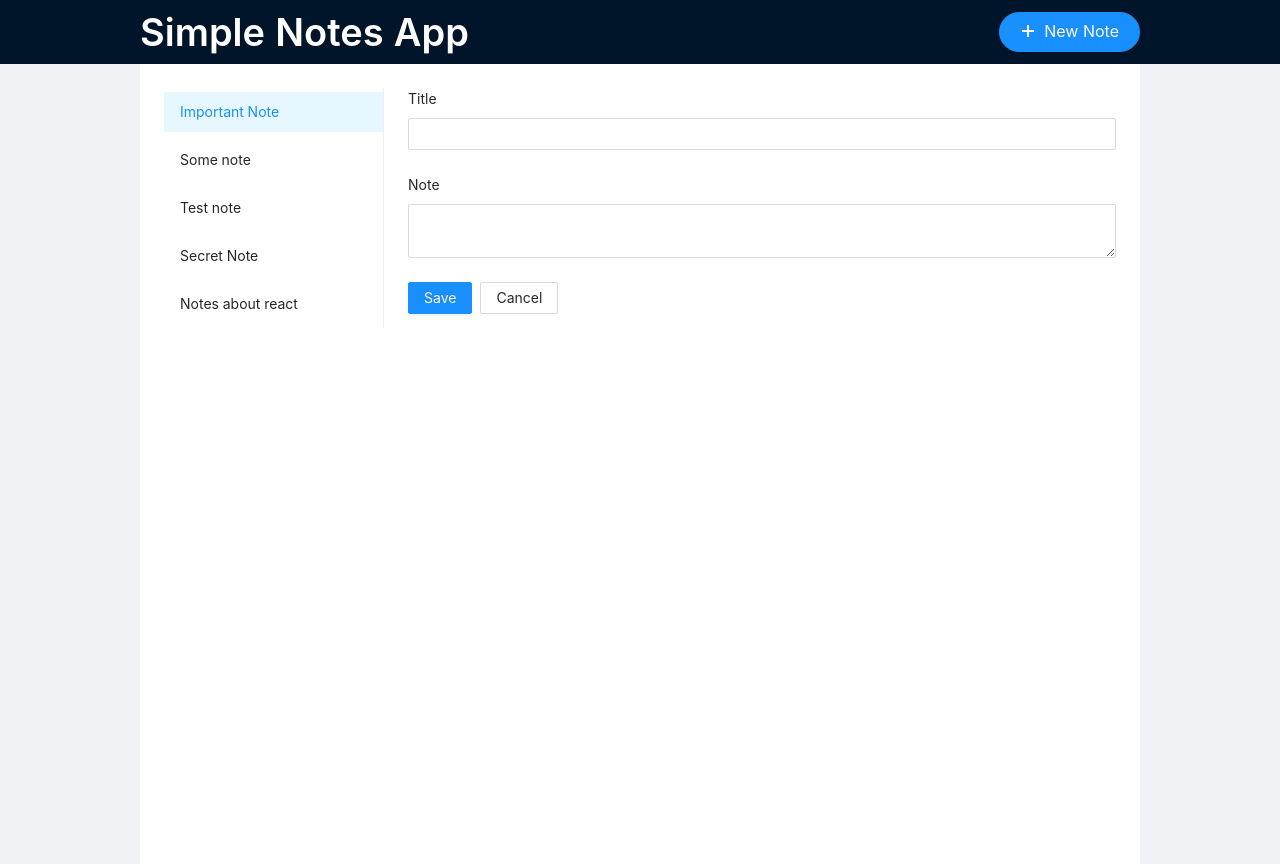
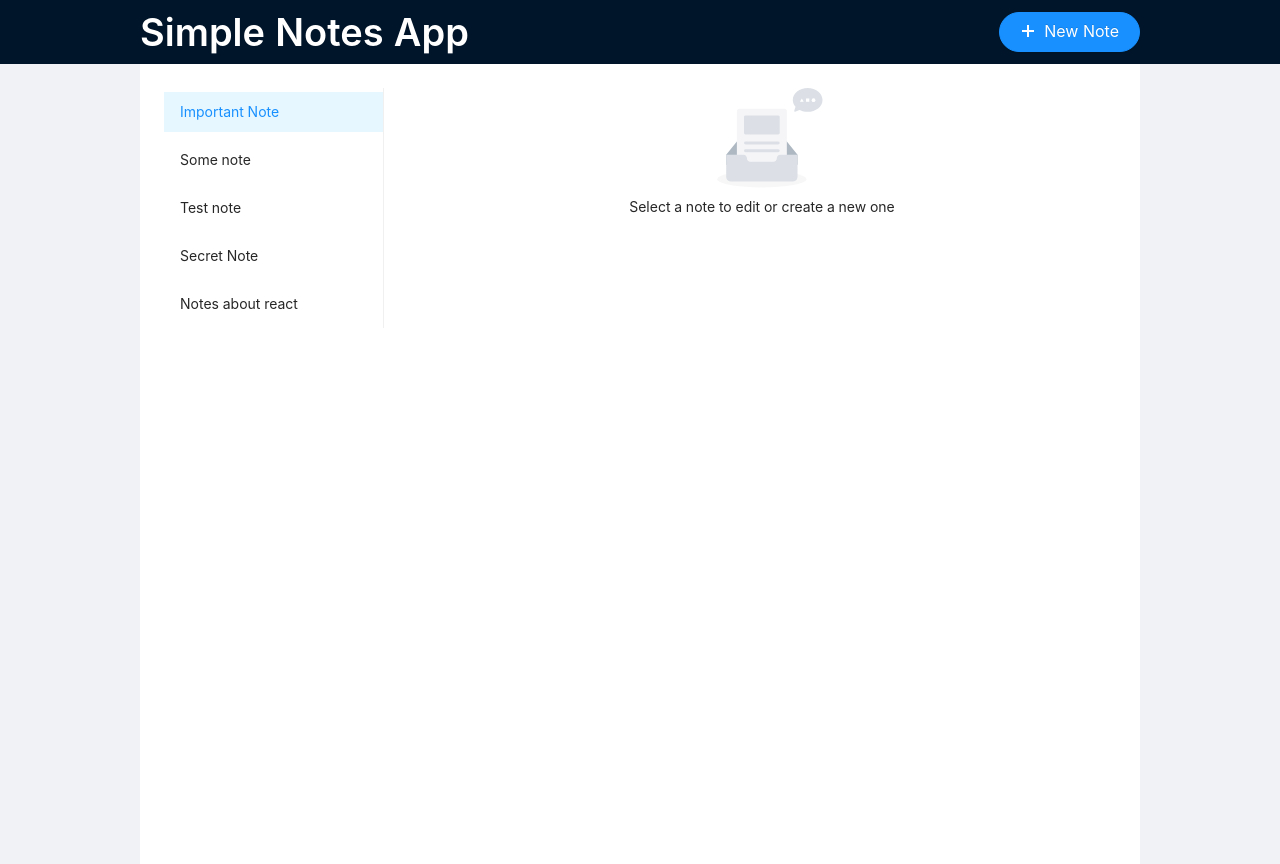
Before and after one commit to sitek94/simple-notes-app, a React (Create React App) app: page / in a window 1280 px wide. Built offline with nearby package versions, Linux system fonts and the light colour scheme.

Commit message:
show the notes and hide the form by default

```diff
--- a/src/components/app.tsx
+++ b/src/components/app.tsx
@@ -5,12 +5,12 @@ import notes from '../test/notes.json'
 import { NotesServices } from '../services/notes'
 import { Note } from '../types'
 
-import { Button, Row, Col, Layout, Typography } from 'antd'
+import { Button, Empty, Row, Col, Layout, Typography } from 'antd'
 import { PlusOutlined } from '@ant-design/icons'
 import { NotesList } from './notes-list'
 import { NoteForm } from './note-form'
 
-const { Title } = Typography
+const { Title, Text } = Typography
 const { Content: AntContent, Header: AntHeader } = Layout
 
 const unselectedNote: Note = {
@@ -24,6 +24,8 @@ interface Props {
 }
 
 function App({ service }: Props) {
+  const [selectedNote, setSelectedNote] = React.useState<Note | null>(null)
+
   // Handle selection of a task from the list
   function onSelect(note: Note) {}
 
@@ -52,11 +54,15 @@ function App({ service }: Props) {
             />
           </Col>
           <Col span={18}>
-            <NoteForm
-              note={unselectedNote}
-              onSubmit={() => {}}
-              onCancel={() => {}}
-            />
+            {selectedNote ? (
+              <NoteForm
+                note={selectedNote}
+                onSubmit={() => {}}
+                onCancel={() => {}}
+              />
+            ) : (
+              <Empty description="Select a note to edit or create a new one" />
+            )}
           </Col>
         </Row>
       </Content>
--- a/src/components/note-form.tsx
+++ b/src/components/note-form.tsx
@@ -25,6 +25,7 @@ function NoteForm({ note, onSubmit, onCancel }: Props) {
 
   return (
     <Form
+      data-testid="note-form"
       layout="vertical"
       onFinish={handleSubmit}
       initialValues={{
--- a/src/components/notes-list.tsx
+++ b/src/components/notes-list.tsx
@@ -13,7 +13,7 @@ function NotesList({
   onSelect = (note: Note) => {},
 }: Props) {
   return (
-    <Menu selectable={false}>
+    <Menu data-testid="notes-list" selectable={false}>
       {notes.map((note) => (
         <Menu.Item
           key={note.id}
```
Also changed, not shown: 1 other file (tests, documents, lock files or other folders).
